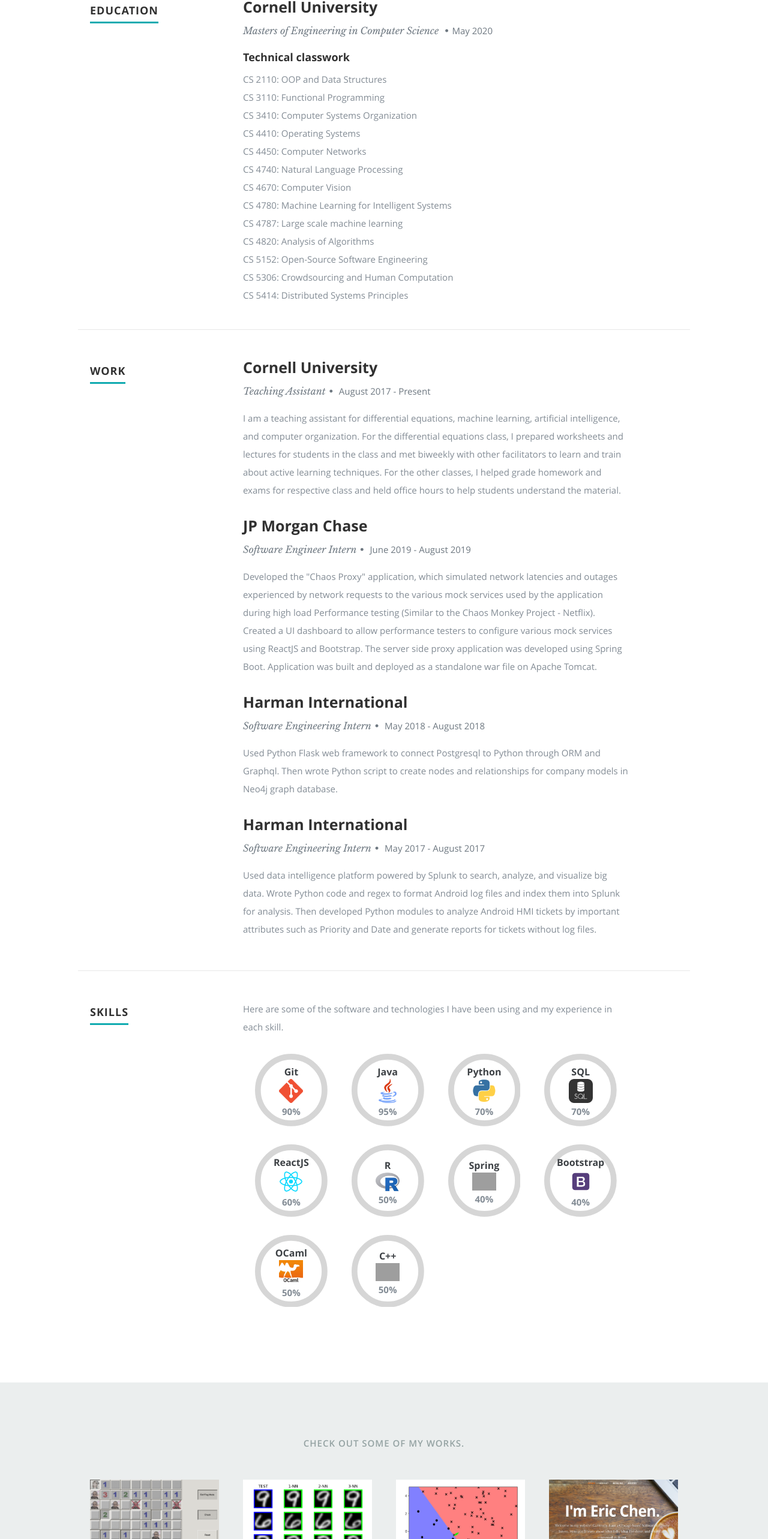
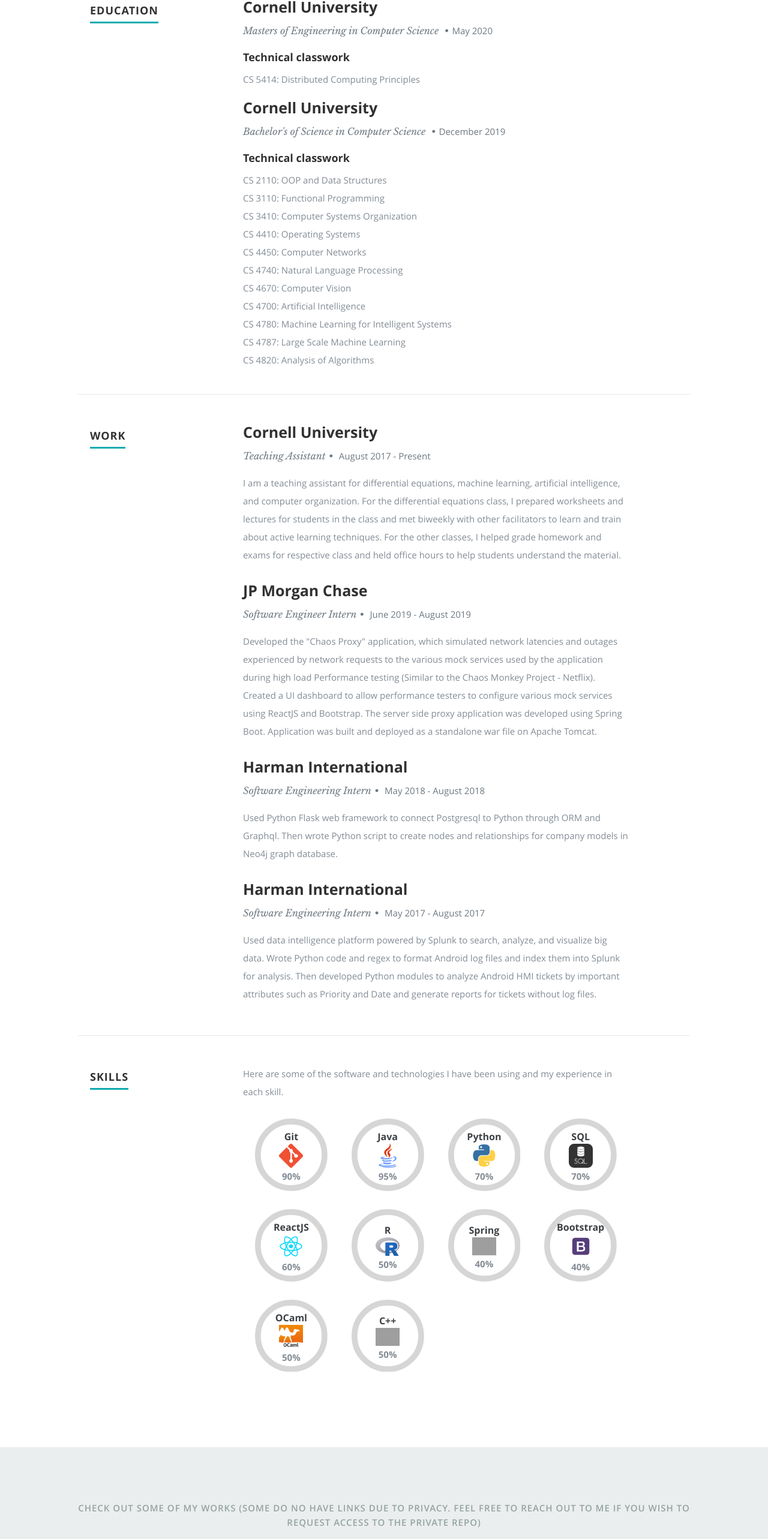
Before and after one commit to echen5878/My-Website, a React (Create React App) app: page / in a window 1280 px wide. Shown: the part 1379-3945 px from the top of the page at 60% size. Built offline with nearby package versions, Linux system fonts and the light colour scheme; grey boxes are pictures that could not be loaded.

Commit message:
mapped classes

```diff
--- a/public/resumeData.json
+++ b/public/resumeData.json
@@ -43,7 +43,14 @@
       {
         "school":"Cornell University",
         "degree":"Masters of Engineering in Computer Science",
-        "graduated":"May 2020"
+        "graduated":"May 2020",
+        "classes":["CS 5414: Distributed Computing Principles"]
+      },
+      {
+        "school":"Cornell University",
+        "degree":"Bachelor's of Science in Computer Science",
+        "graduated":"December 2019",
+        "classes":["CS 2110: OOP and Data Structures", "CS 3110: Functional Programming", "CS 3410: Computer Systems Organization", "CS 4410: Operating Systems", "CS 4450: Computer Networks", "CS 4740: Natural Language Processing", "CS 4670: Computer Vision", "CS 4700: Artificial Intelligence", "CS 4780: Machine Learning for Intelligent Systems", "CS 4787: Large Scale Machine Learning", "CS 4820: Analysis of Algorithms"]
       }
     ],
     "work":[
--- a/src/Components/Footer.js
+++ b/src/Components/Footer.js
@@ -21,10 +21,10 @@
             <a href="https://www.instagram.com/ericrocks619/" className="instagram"><i class="fa fa-instagram"></i></a>
           </div>
 
-           {/* <ul className="copyright">
-              <li>&copy; Copyright 2017 Tim Baker</li>
+           <ul className="copyright">
+              {/* <li>&copy; Copyright 2017 Tim Baker</li> */}
               <li>Design by <a title="Styleshout" href="http://www.styleshout.com/">Styleshout</a></li>
-           </ul> */}
+           </ul>
 
         </div>
         <div id="go-top"><a className="smoothscroll" title="Back to Top" href="#home"><i className="icon-up-open"></i></a></div>
--- a/src/Components/Portfolio.js
+++ b/src/Components/Portfolio.js
@@ -30,7 +30,8 @@
 
          <div className="twelve columns collapsed">
 
-            <h1>Check Out Some of My Works.</h1>
+            <h1>Check Out Some of My Works (Some do no have links due to privacy.
+              Feel free to reach out to me if you wish to request access to the private repo)</h1>
 
             <div id="portfolio-wrapper" className="bgrid-quarters s-bgrid-thirds cf">
                 {projects}
--- a/src/Components/Resume.js
+++ b/src/Components/Resume.js
@@ -10,23 +10,14 @@
     if(this.props.data){
       var skillmessage = this.props.data.skillmessage;
       var education = this.props.data.education.map(function(education){
+        var classes = education.classes.map(function(classt){
+          return <li>{classt}</li>
+        })
         return <div key={education.school}><h3>{education.school}</h3>
         <p className="info">{education.degree} <span>&bull;</span><em className="date">{education.graduated}</em></p>
         <h5>Technical classwork</h5>
         <ul>
-          <li>CS 2110: OOP and Data Structures</li>
-          <li>CS 3110: Functional Programming</li>
-          <li>CS 3410: Computer Systems Organization</li>
-          <li>CS 4410: Operating Systems</li>
-          <li>CS 4450: Computer Networks</li>
-          <li>CS 4740: Natural Language Processing</li>
-          <li>CS 4670: Computer Vision</li>
-          <li>CS 4780: Machine Learning for Intelligent Systems</li>
-          <li>CS 4787: Large scale machine learning</li>
-          <li>CS 4820: Analysis of Algorithms</li>
-          <li>CS 5152: Open-Source Software Engineering</li>
-          <li>CS 5306: Crowdsourcing and Human Computation</li>
-          <li>CS 5414: Distributed Systems Principles</li>
+          {classes}
         </ul>
         </div>
       })
```
